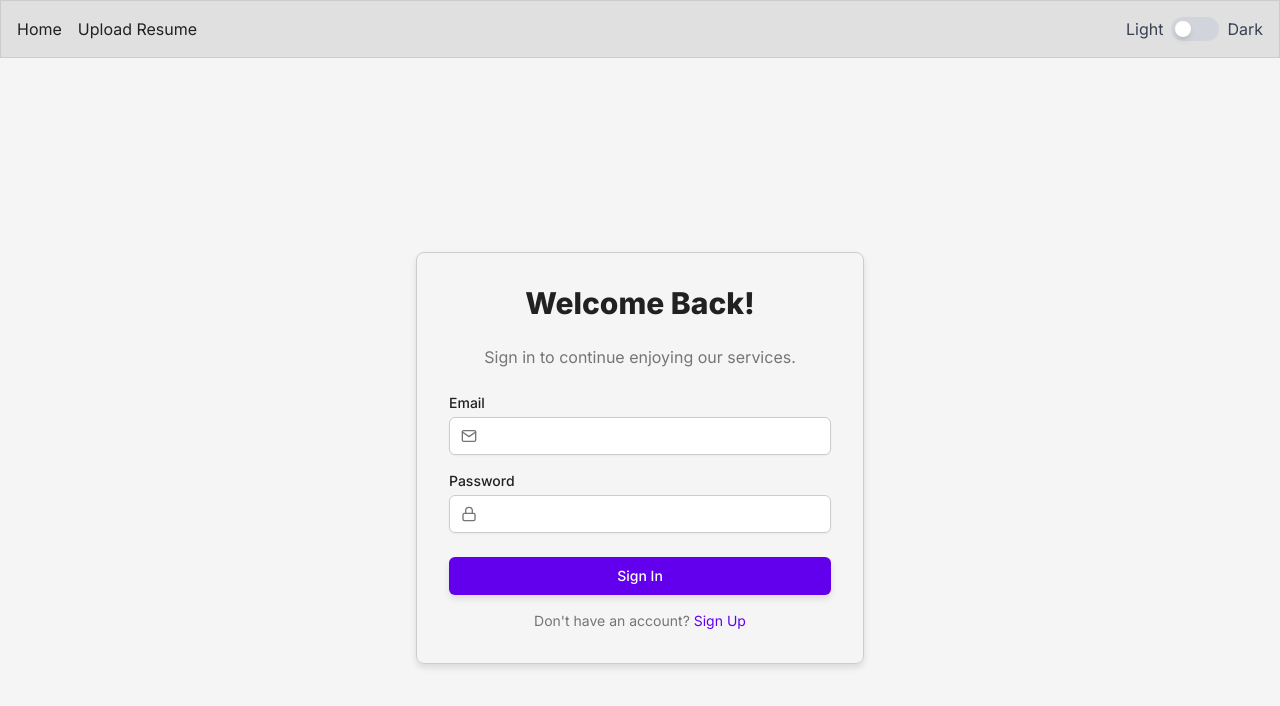
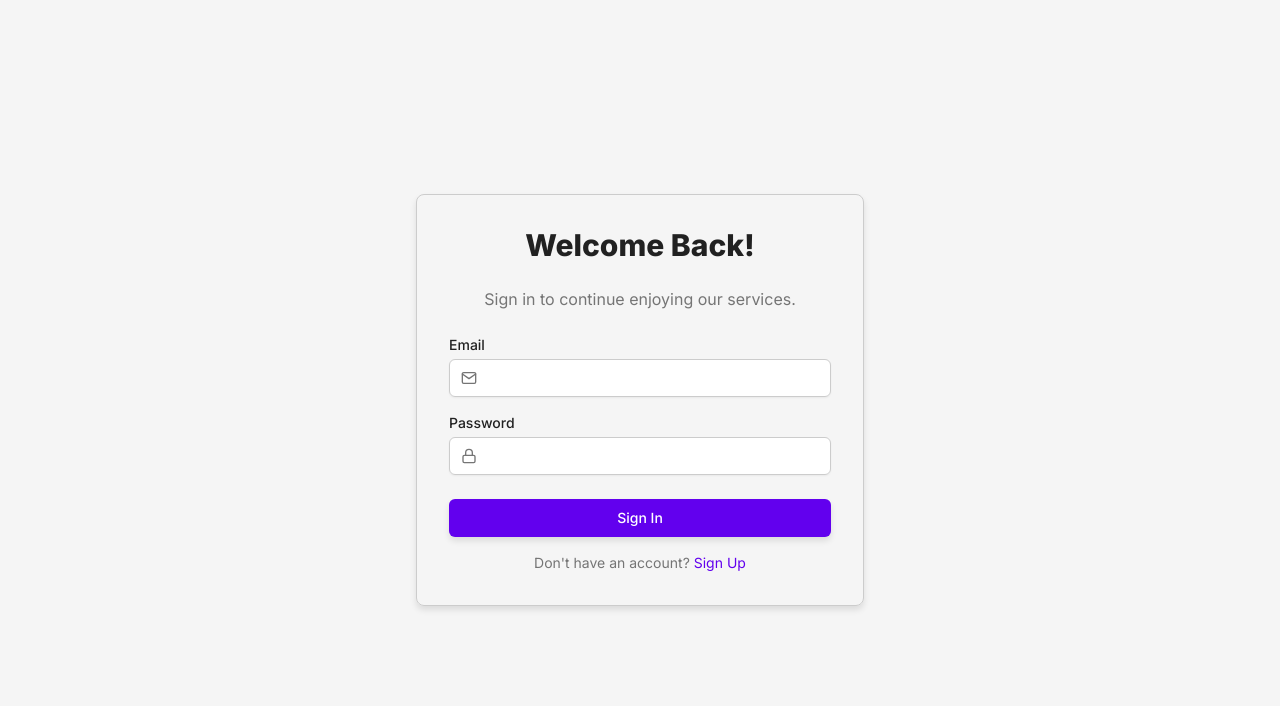
Before and after one commit to jaredvgraham/apply-frame, a Next.js app: page /login in a window 1280 px wide. Shown: the top 706 px of the page. Built offline with nearby package versions, Linux system fonts and the light colour scheme; no server answers.

Commit message:
lil navbar bug

```diff
--- a/src/app/layout.tsx
+++ b/src/app/layout.tsx
@@ -9,7 +9,7 @@ import { JobProvider } from "@/context/JobContext";
 const inter = Inter({ subsets: ["latin"] });
 
 export const metadata: Metadata = {
-  title: "Create Next App",
+  title: "Apply Frame",
   description: "Generated by create next app",
 };
 
--- a/src/components/Navbar.tsx
+++ b/src/components/Navbar.tsx
@@ -6,7 +6,11 @@ import { usePathname } from "next/navigation";
 
 const Navbar = () => {
   const pathname = usePathname();
-  const isLandingPage = pathname === "/landing" || pathname === "/";
+  const isLandingPage =
+    pathname === "/landing" ||
+    pathname === "/" ||
+    pathname === "/signup" ||
+    pathname === "/login";
   return (
     !isLandingPage && (
       <nav className=" bg-backgroundAlt text-text p-4 flex border border-border justify-between">
```
